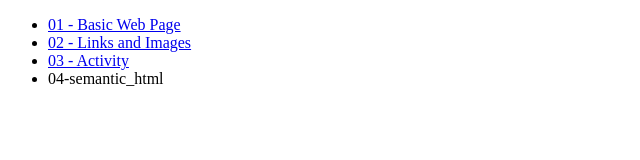
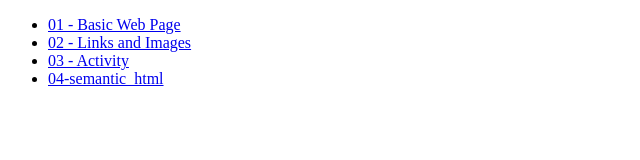
Before and after one commit to IanJuan04/wd82p, a plain HTML site: page index.html in a window 1280 px wide. Shown: the whole page, without its empty margins (0-640 px from the left). Drawn offline with Linux system fonts and the light colour scheme.

```diff
--- a/index.html
+++ b/index.html
@@ -12,7 +12,7 @@
         <a href="02-links_and_images/index.html">02 - Links and Images</a>
       </li>
       <li><a href="03-activity/index.html">03 - Activity</a></li>
-      <li><a href="04-semantic_html/"></a>04-semantic_html</li>
+      <li><a href="04-semantic_html/index.html">04-semantic_html</a></li>
     </ul>
   </body>
 </html>
```
